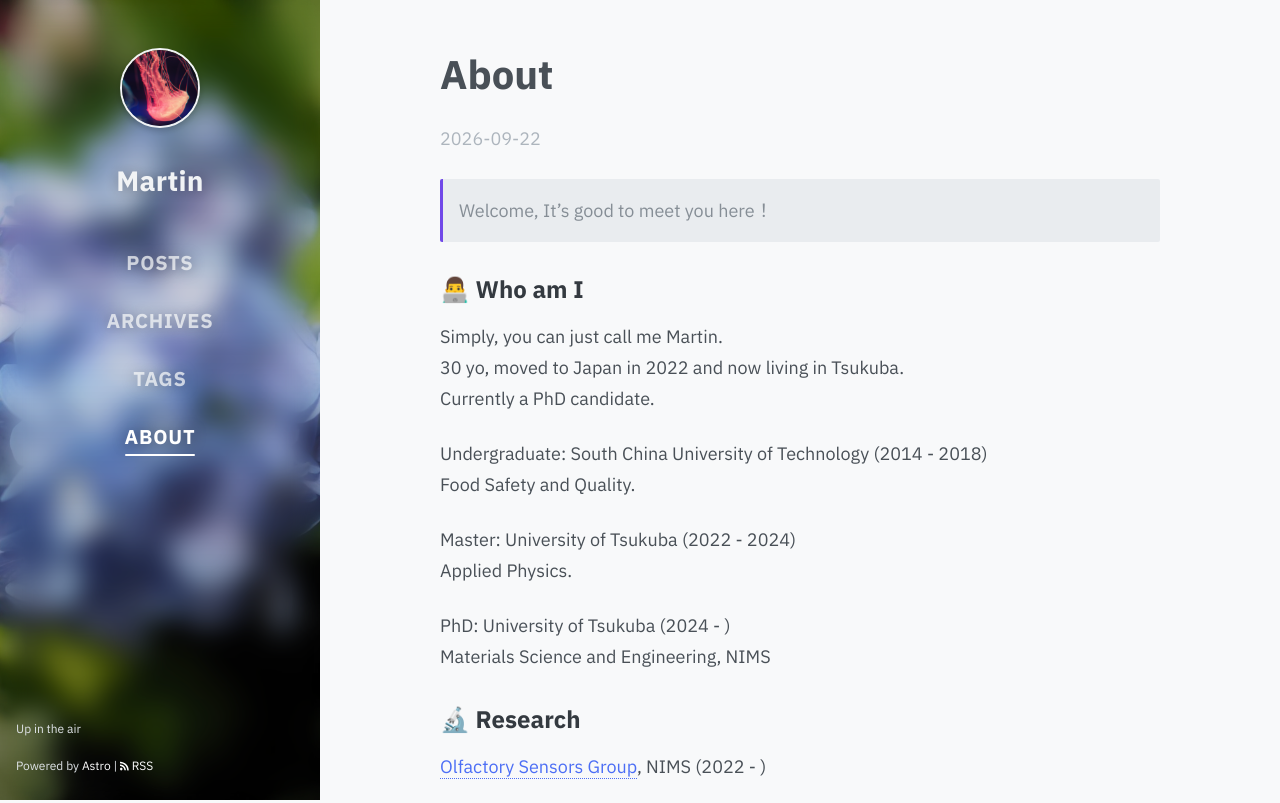
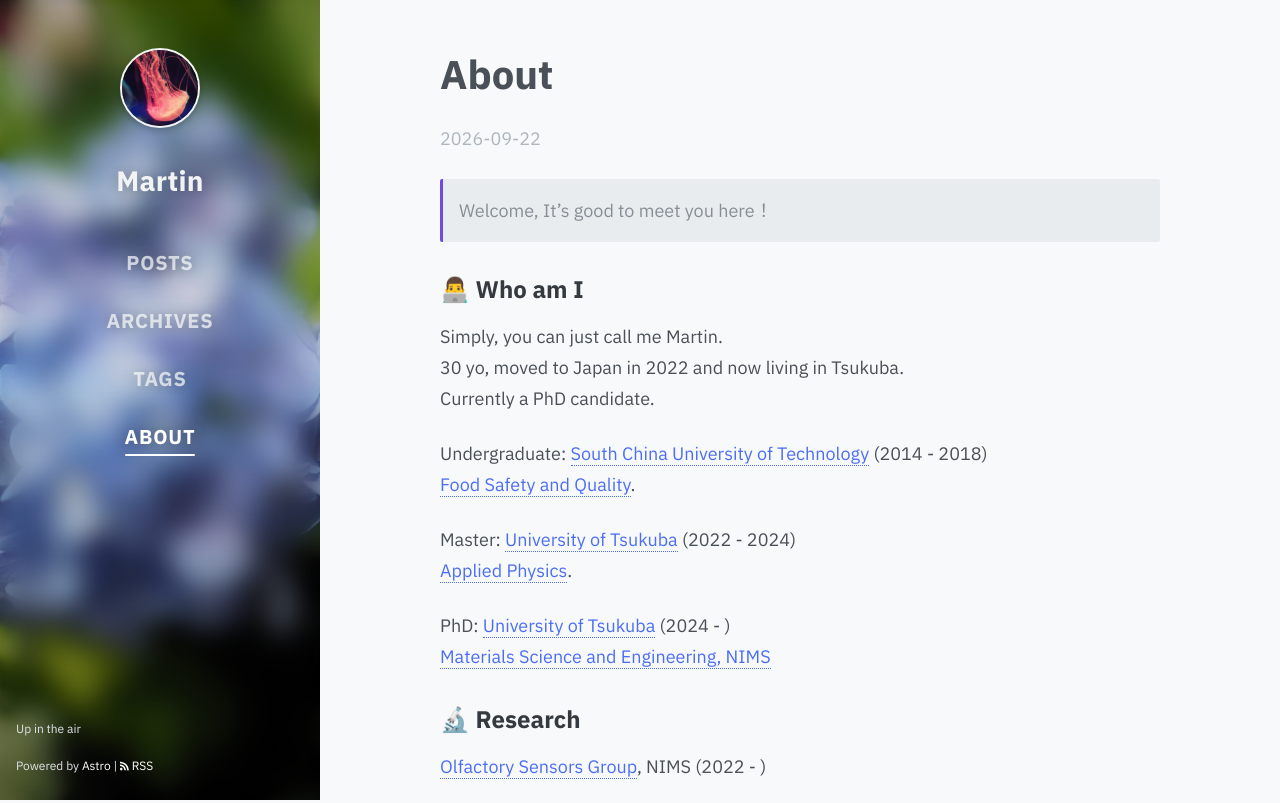
Before and after one commit to metachow/metachow.github.io, an Astro site: page /post/about in a window 1280 px wide. Shown: the top 803 px of the page. Built offline with nearby package versions, Linux system fonts and the light colour scheme; Astro itself is replaced by a stand-in of ours.

Commit message:
Link schools and programs in About page education
Co-Authored-By: Claude Opus 5 <noreply@anthropic.com>

```diff
--- a/src/content/posts/about.md
+++ b/src/content/posts/about.md
@@ -13,14 +13,14 @@ Simply, you can just call me Martin.
 30 yo, moved to Japan in 2022 and now living in Tsukuba.
 Currently a PhD candidate.
 
-Undergraduate: South China University of Technology (2014 - 2018)
-Food Safety and Quality.
+Undergraduate: [South China University of Technology](https://www.scut.edu.cn/en/) (2014 - 2018)
+[Food Safety and Quality](https://www2.scut.edu.cn/food_en/).
 
-Master: University of Tsukuba (2022 - 2024)
-Applied Physics.
+Master: [University of Tsukuba](https://www.tsukuba.ac.jp/en/) (2022 - 2024)
+[Applied Physics](https://applphys.bk.tsukuba.ac.jp/?lang=en).
 
-PhD: University of Tsukuba (2024 - )
-Materials Science and Engineering, NIMS
+PhD: [University of Tsukuba](https://www.tsukuba.ac.jp/en/) (2024 - )
+[Materials Science and Engineering, NIMS](https://www.nims.go.jp/tsukuba/en/)
 
 ## 🔬 Research
 
```
